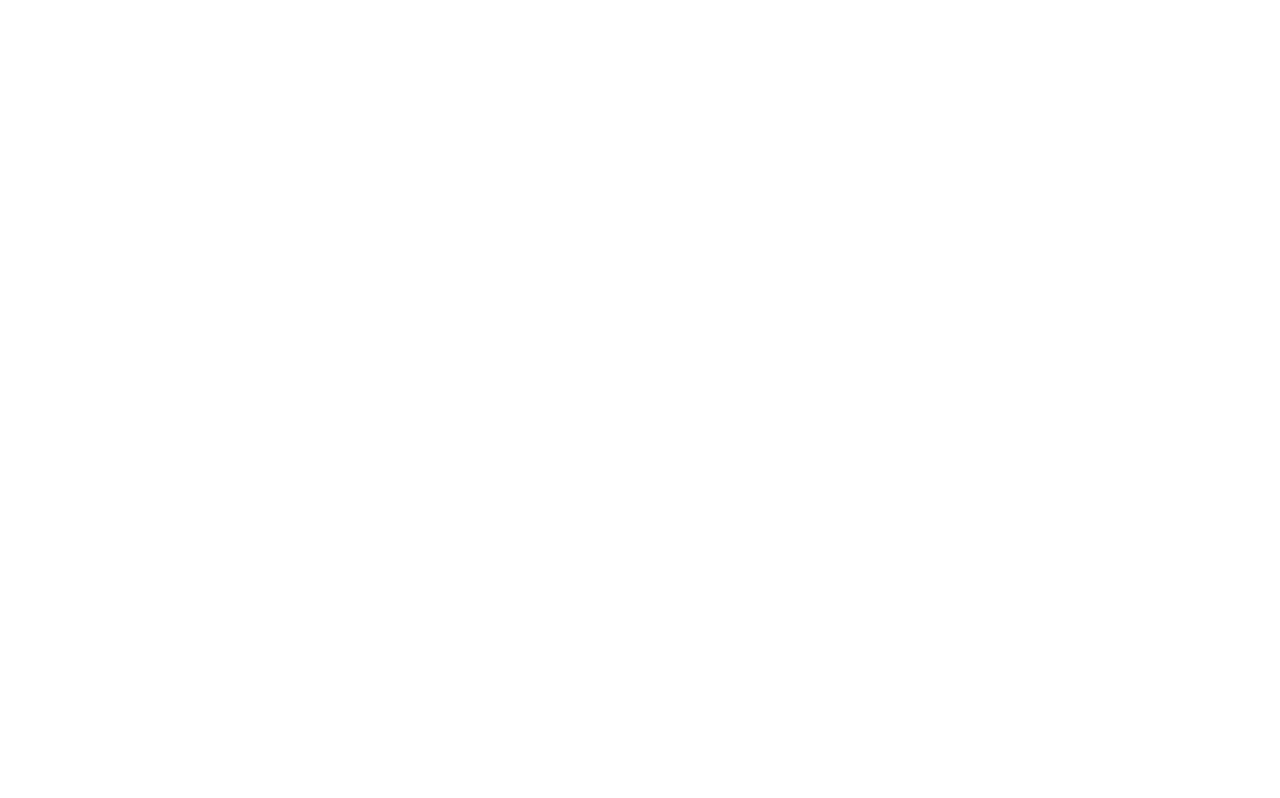
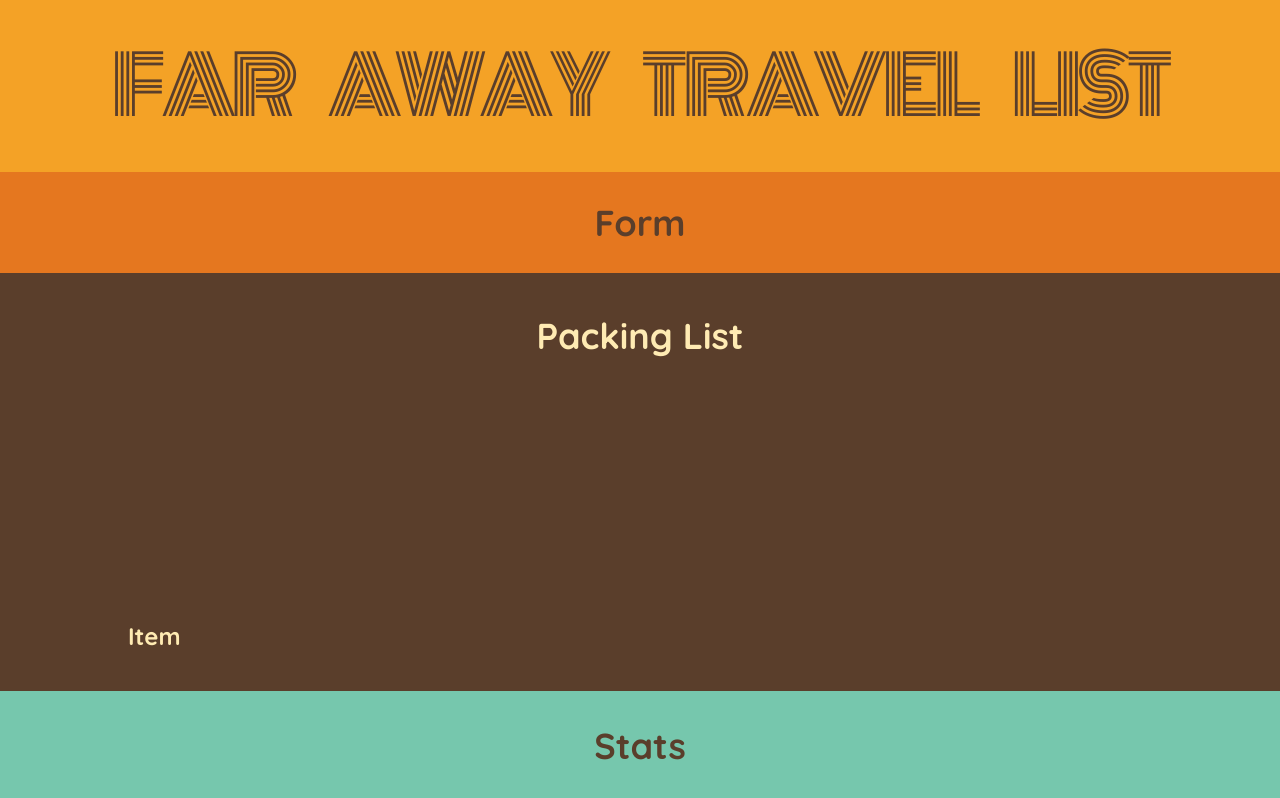
Before and after one commit to DarthWHO/udemy-far-away-travel-list, a React (Vite) app: page / in a window 1280 px wide. Built offline with nearby package versions, Linux system fonts and the light colour scheme.

Commit message:
initial component setup

```diff
--- a/src/App.css
+++ b/src/App.css
@@ -0,0 +1,139 @@
+/*
+const initialItems = [
+  { id: 1, description: "Passports", quantity: 2, packed: false },
+  { id: 2, description: "Socks", quantity: 12, packed: false },
+];
+*/
+
+@import url("https://fonts.googleapis.com/css2?family=Monoton&family=Quicksand:wght@500;700&display=swap");
+
+* {
+  margin: 0;
+  padding: 0;
+  box-sizing: border-box;
+}
+
+html {
+  font-size: 62.5%;
+}
+
+body {
+  font-size: 2.4rem;
+  font-family: sans-serif;
+  color: #5a3e2b;
+  font-family: "Quicksand";
+  font-weight: 500;
+}
+
+.app {
+  width: 100%;
+  height: 100vh;
+  display: grid;
+  grid-template-rows: auto auto 1fr auto;
+}
+
+h1 {
+  text-align: center;
+  background-color: #f4a226;
+  font-family: "Monoton";
+  font-size: 8rem;
+  text-transform: uppercase;
+  font-weight: 400;
+  word-spacing: 30px;
+  letter-spacing: -5px;
+  padding: 2.4rem 0;
+}
+
+.add-form {
+  background-color: #e5771f;
+  padding: 2.8rem 0;
+  display: flex;
+  align-items: center;
+  justify-content: center;
+  gap: 0.8rem;
+}
+
+h3 {
+  margin-right: 1.6rem;
+  font-size: 2.4rem;
+}
+
+button,
+select,
+input {
+  background-color: #ffebb3;
+  color: #5a3e2b;
+  font-family: inherit;
+  border: none;
+  border-radius: 10rem;
+  padding: 1.2rem 3.2rem;
+  font-weight: 700;
+  font-size: 1.8rem;
+  cursor: pointer;
+}
+
+.add-form button {
+  text-transform: uppercase;
+  background-color: #76c7ad;
+}
+
+.list {
+  background-color: #5a3e2b;
+  color: #ffebb3;
+  padding: 4rem 0;
+
+  display: flex;
+  justify-content: space-between;
+  flex-direction: column;
+  gap: 3.2rem;
+  align-items: center;
+}
+
+.actions button,
+.list select {
+  text-transform: uppercase;
+  padding: 0.8rem 2.4rem;
+  font-size: 1.4rem;
+  font-weight: 700;
+  margin: 0 0.8rem;
+}
+
+.list ul {
+  list-style: none;
+  width: 80%;
+  overflow: scroll;
+
+  display: grid;
+  grid-template-columns: repeat(auto-fit, minmax(250px, 1fr));
+  gap: 1.2rem;
+  justify-content: center;
+  align-content: start;
+}
+
+.list li {
+  display: flex;
+  align-items: center;
+  gap: 1.2rem;
+}
+
+input[type="checkbox"] {
+  height: 2rem;
+  width: 2rem;
+  accent-color: #e5771f;
+}
+
+.list li button {
+  cursor: pointer;
+  background: none;
+  border: none;
+  font-size: 1.8rem;
+  padding: 0.8rem;
+  transform: translateY(2px);
+}
+
+.stats {
+  background-color: #76c7ad;
+  text-align: center;
+  font-weight: 700;
+  padding: 3.2rem 0;
+}
--- a/src/App.jsx
+++ b/src/App.jsx
@@ -1,12 +1,19 @@
 import { useState } from 'react'
 import './App.css'
+import Logo from './components/Logo'
+import Form from './components/Form'
+import PackingList from './components/PackingList'
+import Stats from './components/Stats'
 
 function App() {
 
   return (
-    <>
-
-    </>
+    <div className="app">
+      <Logo />
+      <Form />
+      <PackingList />
+      <Stats />
+    </div>
   )
 }
 
--- /dev/null
+++ b/src/ListItem.jsx
@@ -0,0 +1,7 @@
+export default function ListItem({item}) {
+  return (
+    <li>
+      <h3>Item</h3>
+    </li>
+  );
+}
--- /dev/null
+++ b/src/components/Form.jsx
@@ -0,0 +1,7 @@
+export default function Form() {
+  return (
+    <div className="add-form">
+      <h2>Form</h2>
+    </div>
+  );
+}
--- /dev/null
+++ b/src/components/Logo.jsx
@@ -0,0 +1,7 @@
+export default function Logo() {
+  return (
+    <div className="logo">
+      <h1>Far Away Travel List</h1>
+    </div>
+  )
+}
--- /dev/null
+++ b/src/components/PackingList.jsx
@@ -0,0 +1,12 @@
+import ListItem from "../ListItem";
+
+export default function PackingList() {
+  return (
+    <div className="list">
+      <h2>Packing List</h2>
+      <ul>
+        <ListItem />
+      </ul>
+    </div>
+  );
+}
--- /dev/null
+++ b/src/components/Stats.jsx
@@ -0,0 +1,7 @@
+export default function Stats() {
+  return (
+    <div className="stats">
+      <h2>Stats</h2>
+    </div>
+  );
+}
```
